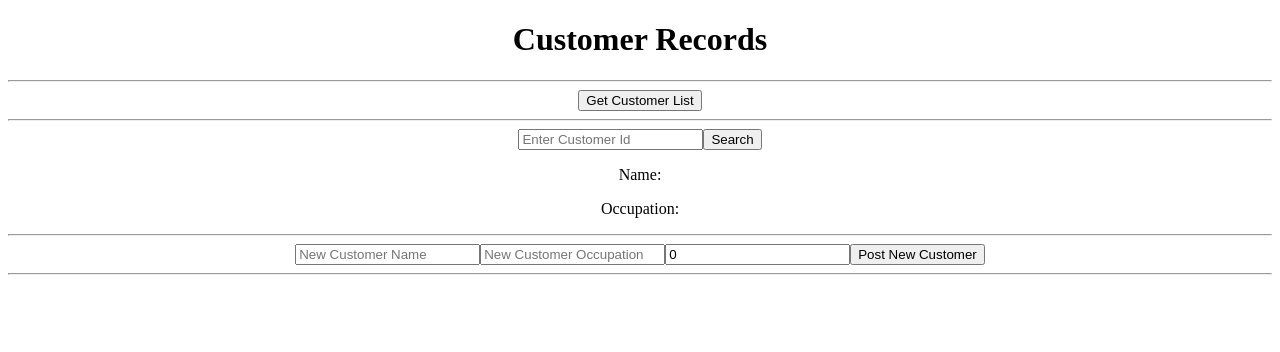
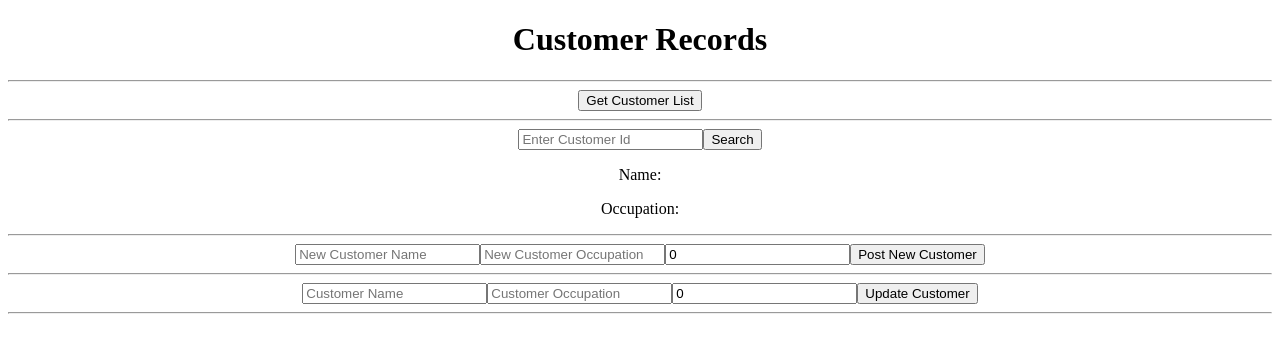
Before and after one commit to acaroselli1/angular-customer-app, an Angular app: page / in a window 1280 px wide. Shown: the top 352 px of the page. Built offline with nearby package versions, Linux system fonts and the light colour scheme.

Commit message:
Put functionality is in place

```diff
--- a/src/app/api.service.ts
+++ b/src/app/api.service.ts
@@ -1,6 +1,7 @@
 import { Injectable } from "@angular/core";
 import { HttpClient } from "@angular/common/http";
 import { Customer } from "./customer";
+import { UpdatedCustomer } from './updatedCustomer';
 
 @Injectable({
   providedIn: "root"
@@ -27,8 +28,8 @@ export class ApiService {
     return this.httpClient.get<any>(`${this.apiURL}/api/customers`)
   }
 
-  public updateCustomer(customer: Customer) {
-    return this.httpClient.put(`${this.apiURL}/customers/${customer}`,customer)
+  public updateCustomer(customer: UpdatedCustomer) {
+    return this.httpClient.put<UpdatedCustomer>(`${this.apiURL}/api/customers`,customer)
   }
 
 
--- a/src/app/app.component.html
+++ b/src/app/app.component.html
@@ -48,6 +48,25 @@
     <button type="submit">Post New Customer</button>
   </form>
   <hr/>
+  <form (ngSubmit)="updateCustomer(updatedCustomer)" novalidate>
+    <input
+      name="updatedName"
+      placeholder="Customer Name"
+      [(ngModel)]="updatedCustomer.name"
+    />
+    <input
+      name="updatedOccupation"
+      placeholder="Customer Occupation"
+      [(ngModel)]="updatedCustomer.occupation"
+    />
+    <input
+      name="customerIdForUpdating"
+      placeholder="Customer Id"
+      [(ngModel)]="updatedCustomer.id"
+    />
+    <button type="submit">Update Customer</button>
+  </form>
+  <hr/>
 </div>
 
 <router-outlet></router-outlet>
--- a/src/app/app.component.ts
+++ b/src/app/app.component.ts
@@ -1,6 +1,7 @@
 import { Component, OnInit } from "@angular/core";
 import { ApiService } from "./api.service";
 import { Customer } from "./customer";
+import { UpdatedCustomer } from './updatedCustomer';
 
 @Component({
   selector: "app-root",
@@ -11,6 +12,8 @@ export class AppComponent implements OnInit {
   constructor(private apiService: ApiService) {}
 
   customer: Customer = new Customer();
+
+  updatedCustomer: UpdatedCustomer = new UpdatedCustomer();
 
   customers: Customer[];
 
@@ -35,8 +38,8 @@ export class AppComponent implements OnInit {
 
   deleteCustomer(id: string) {
     this.apiService.deleteCustomer(id).subscribe(data => {
+      console.log("Customer deleted!", data);
       this.getCustomers();
-      console.log("Customer deleted!");
     });
   }
 
@@ -48,5 +51,13 @@ export class AppComponent implements OnInit {
     });
   }
 
+  updateCustomer(customer: Customer) {
+    this.apiService.updateCustomer(customer).subscribe(data => {
+      this.getCustomers();
+      console.log(data);
+      console.log("Customer updated!");
+    });
+  }
+
   ngOnInit() {}
 }
--- /dev/null
+++ b/src/app/updatedCustomer.ts
@@ -0,0 +1,3 @@
+export class UpdatedCustomer {
+  constructor(public name: string ='', public occupation: string='', public id: number=0) {}
+}
```
